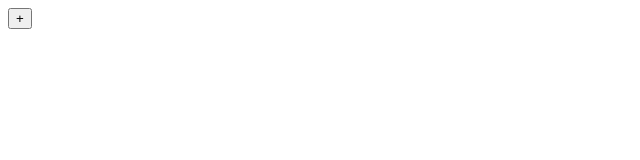
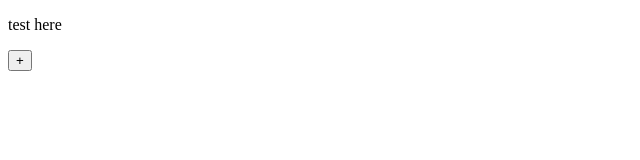
Before and after one commit to SuhyeonP/random-tea-time, a React (Create React App) app: page / in a window 1280 px wide. Shown: the top 160 px of the page, without its empty margins (0-640 px from the left). Built offline with nearby package versions, Linux system fonts and the light colour scheme.

Commit message:
:art: test

```diff
--- a/src/App.tsx
+++ b/src/App.tsx
@@ -16,6 +16,7 @@ function App() {
             {members.map((memb) => (
                 <InputName value={memb}/>
             ))}
+            <p>test here</p>
             <button onClick={addMember}>+</button>
         </div>
     );
```
